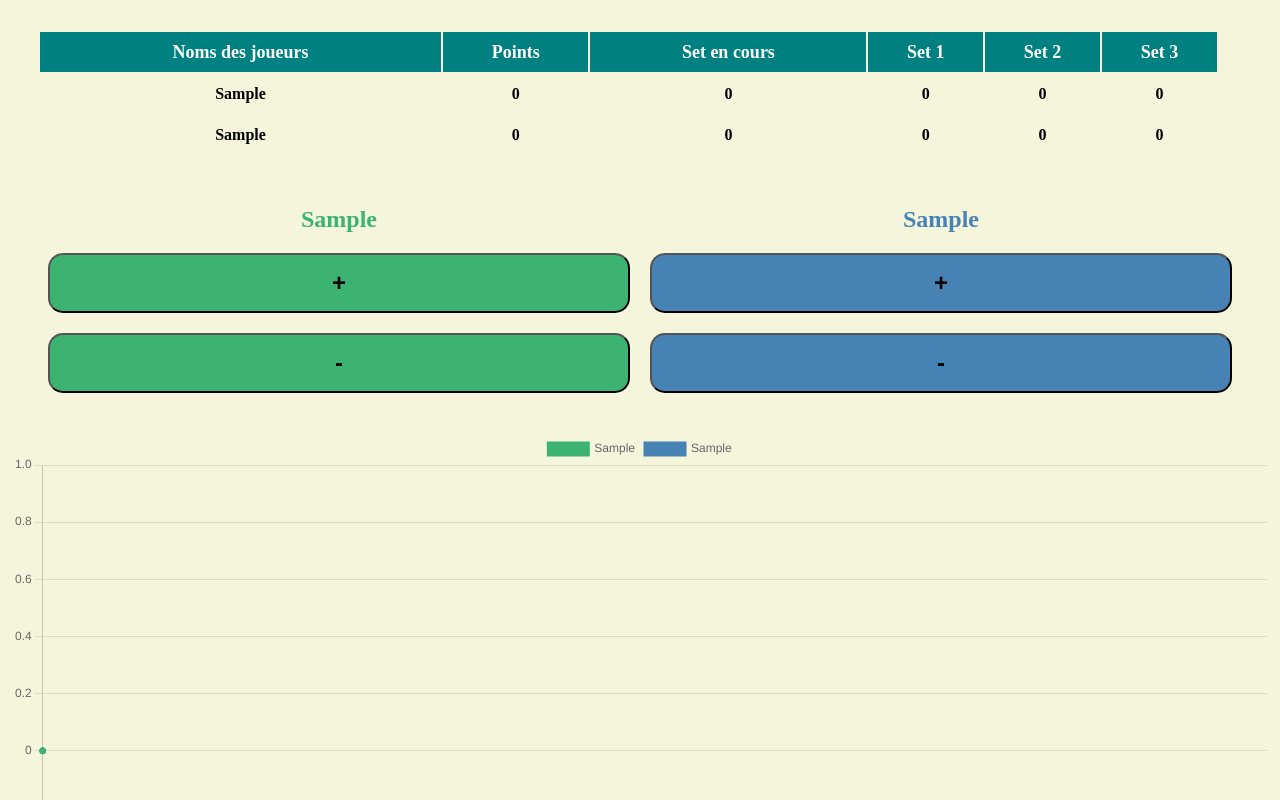
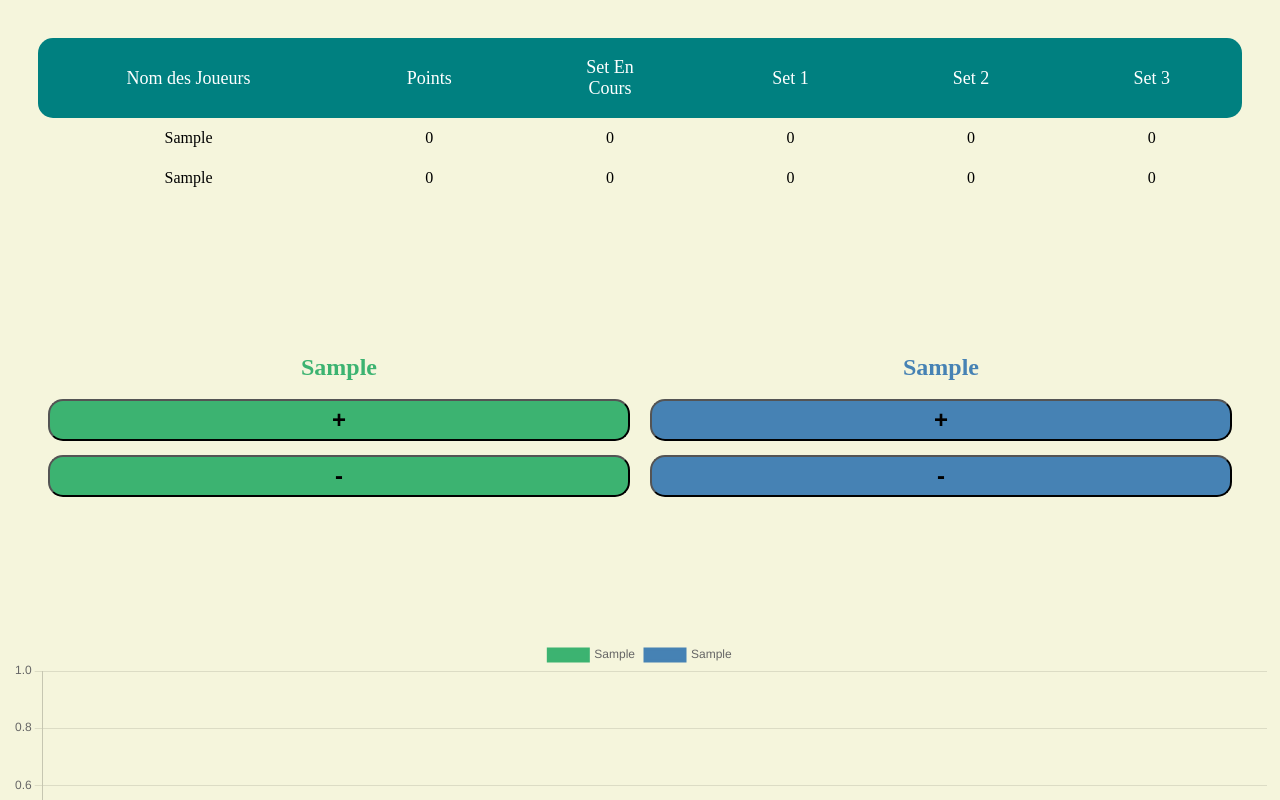
Before and after one commit to DavidMora85/davidmora85.github.io, a plain HTML site: page index.html in a window 1280 px wide. Both pictures are taken after typing "Sample", "Sample" into the empty fields and a click on the input "Valider". Shown: the top 800 px of the page. Drawn offline with nearby package versions, Linux system fonts and the light colour scheme.

Commit message:
Add files via upload

```diff
--- a/index.html
+++ b/index.html
@@ -29,42 +29,31 @@
         </form>
     </div>
 
-    <div>
-        <table id="panneauScore">
-            <thead>
-              <tr>
-                <th>Noms des joueurs</th>
-                <th>Points</th>
-                <th>Set en cours</th>
-                <th>Set 1</th>
-                <th>Set 2</th>
-                <th>Set 3</th>
-              </tr>
-            </thead>
-            <tbody>
-              <tr>
-                <td id="affichageNomJoueur1">Joueur 1</td>
-                <td id="scoreJeuJoueur1">0</td>
-                <td id="scoreSetEnCoursJoueur1">0</td>
-                <td id="jeuSet1Joueur1">0</td>
-                <td id="jeuSet2Joueur1">0</td>
-                <td id="jeuSet3Joueur1">0</td>
-              </tr>
-              <tr>
-                <td id="affichageNomJoueur2">Joueur 2</td>
-                <td id="scoreJeuJoueur2">0</td>
-                <td id="scoreSetEnCoursJoueur2">0</td>
-                <td id="jeuSet1Joueur2">0</td>
-                <td id="jeuSet2Joueur2">0</td>
-                <td id="jeuSet3Joueur2">0</td>
-              </tr>
-            </tbody>
-        </table>
+    <div id="fenetrePrincipale">
+        <div class="grillePanneauScore" id="panneauScore">
+          <div class="celluleScore"><div id="nomsJoueurs">Nom des Joueurs</div></div>
+          <div class="celluleScore"><div id="points">Points</div></div>
+          <div class="celluleScore"><div id="setEnCours">Set En Cours</div></div>
+          <div class="celluleScore"><div id="set1">Set 1</div></div>
+          <div class="celluleScore"><div id="set2">Set 2</div></div>
+          <div class="celluleScore"><div id="set3">Set 3</div></div>
+          <div class="celluleScore"><div id="affichageNomJoueur1">Joueur 1</div></div>
+          <div class="celluleScore"><div id="scoreJeuJoueur1">0</div></div>
+          <div class="celluleScore"><div id="scoreSetEnCoursJoueur1">0</div></div>
+          <div class="celluleScore"><div id="jeuSet1Joueur1">0</div></div>
+          <div class="celluleScore"><div id="jeuSet2Joueur1">0</div></div>
+          <div class="celluleScore"><div id="jeuSet3Joueur1">0</div></div>
+          <div class="celluleScore"><div id="affichageNomJoueur2">Joueur 2</div></div>
+          <div class="celluleScore"><div id="scoreJeuJoueur2">0</div></div>
+          <div class="celluleScore"><div id="scoreSetEnCoursJoueur2">0</div></div>
+          <div class="celluleScore"><div id="jeuSet1Joueur2">0</div></div>
+          <div class="celluleScore"><div id="jeuSet2Joueur2">0</div></div>
+          <div class="celluleScore"><div id="jeuSet3Joueur2">0</div></div>
         </div>
 
         <div id="panneauBoutons">
-        <p id="affNomJoueur1"><strong>Joueur 1</strong></p>
-        <p id="affNomJoueur2"><strong>Joueur 2</strong></p>
+            <div id="affNomJoueur1">Joueur 1</div>
+            <div id="affNomJoueur2">Joueur 2</div>
             <button id="plusJoueur1">+</button>
             <button id="moinsJoueur1">-</button>
             <button id="plusJoueur2">+</button>
@@ -74,6 +63,7 @@
         <div id="graphe">
             <canvas id="monGraphique"></canvas>
         </div>
+    </div>
 
     <script src="https://cdnjs.cloudflare.com/ajax/libs/Chart.js/3.8.0/chart.min.js"></script>
     <script src="./index.js"></script>
--- a/index.js
+++ b/index.js
@@ -7,6 +7,7 @@ var formatMatch = document.getElementById('formatMatch');
 const valider = document.getElementById('valider');
 
 //Liaison des divisions masquées
+var fenetrePrincipale = document.getElementById('fenetrePrincipale');
 var panneauScore = document.getElementById('panneauScore');
 var panneauBoutons = document.getElementById('panneauBoutons');
 var graphe = document.getElementById('graphe');
@@ -44,9 +45,7 @@ valider.addEventListener('click', (e) => {
         //Modification de la page
         h1.style.display = "none";
         formulaire.style.display = "none";
-        panneauScore.style.visibility = "visible";
-        panneauBoutons.style.visibility = "visible";
-        graphe.style.visibility = "visible";
+        fenetrePrincipale.style.visibility = "visible";
     }
     else {
         alert('Veuillez rentrer un nom pour chaque joueur');
--- a/style.css
+++ b/style.css
@@ -16,10 +16,17 @@ form {
 }
 
 input {
+    border: 1px solid grey;
+    border-radius: 10px;
     width: 100%;
     padding: 12px 20px;
     margin: 8px 0;
     box-sizing: border-box;
+}
+
+#nomJoueur1:hover, #nomJoueur2:hover {
+    box-shadow: 0 0 15px 5px rgba(0, 0, 0, 0.2);
+    transition: all 0.1s ease-out;
 }
 
 select {
@@ -30,49 +37,227 @@ select {
 }
 
 input[type=submit] {
-    border-radius: 10px;
+    border: none;
+    font-size: 1.2rem;
     font-weight: bold;
     color: white;
     background-color: teal;
 }
 
-thead {
-    background-color: teal;
-    color: white;
-    height: 40px;
-    font-size: large;
+#fenetrePrincipale {
+    display: grid;
+    visibility: hidden;
+    grid-template-columns: 1fr;
+    grid-template-rows: 30% 30% 40%;
+    grid-template-areas:
+        "score"
+        "boutons"
+        "graphe";
 }
 
-tbody {
-    height: 80px;
-    font-weight: bold;
+.grillePanneauScore {
+    display: grid;
+    height: 20vh;
+    padding: 10px;
+    margin: 20px;
+    margin-bottom: 10px;
+    text-align: center;
+    grid-template-columns: 25% 15% 15% 15% 15% 15%;
+    grid-template-rows: 50% 25% 25%;
+    grid-template-areas:
+        "nomsJoueurs points setEnCours set1 set2 set3"
+        "affichageNomJoueur1 scoreJeuJoueur1 scoreSetEnCoursJoueur1 scoreSet1Joueur1 scoreSet2Joueur1 scoreSet3Joueur1"
+        "affichageNomJoueur2 scoreJeuJoueur2 scoreSetEnCoursJoueur2 scoreSet1Joueur2 scoreSet2Joueur2 scoreSet3Joueur2";
+    grid-area: score;
 }
 
-#panneauScore {
-    visibility: hidden;
-    padding: 10px;
-    margin: 20px;
-    width: 95%;
-    column-width: auto;
-    text-align: center;
+.celluleScore {
+    position: relative;
+}
+
+.celluleScore:nth-child(-n+6) {
+    background-color: teal;
+}
+
+.celluleScore:nth-child(1) {
+    border-radius: 15px 0 0 15px;
+}
+
+.celluleScore:nth-child(6) {
+    border-radius: 0 15px 15px 0;
+}
+
+#nomsJoueurs {
+    position: absolute;
+    color: white;
+    top: 50%;
+    left: 50%;
+    transform: translate(-50%, -50%);
+    font-size: large;
+    grid-area: nomsJoueurs;
+}
+
+#points {
+    position: absolute;
+    color: white;
+    top: 50%;
+    left: 50%;
+    transform: translate(-50%, -50%);
+    font-size: large;
+    grid-area: points;
+}
+
+#setEnCours {
+    position: absolute;
+    color: white;
+    top: 50%;
+    left: 50%;
+    transform: translate(-50%, -50%);
+    font-size: large;
+    grid-area: setEnCours;
+}
+
+#set1 {
+    position: absolute;
+    color: white;
+    top: 50%;
+    left: 50%;
+    transform: translate(-50%, -50%);
+    font-size: large;
+    grid-area: set1;
+}
+
+#set2 {
+    position: absolute;
+    color: white;
+    top: 50%;
+    left: 50%;
+    transform: translate(-50%, -50%);
+    font-size: large;
+    grid-area: set2;
+}
+
+#set3 {
+    position: absolute;
+    color: white;
+    top: 50%;
+    left: 50%;
+    transform: translate(-50%, -50%);
+    font-size: large;
+    grid-area: set3;
+}
+
+#affichageNomJoueur1 {
+    position: absolute;
+    top: 50%;
+    left: 50%;
+    transform: translate(-50%, -50%);
+    grid-area: affichageNomJoueur1;
+}
+
+#scoreJeuJoueur1 {
+    position: absolute;
+    top: 50%;
+    left: 50%;
+    transform: translate(-50%, -50%);
+    grid-area: scoreJeuJoueur1;
+}
+
+#scoreSetEnCoursJoueur1 {
+    position: absolute;
+    top: 50%;
+    left: 50%;
+    transform: translate(-50%, -50%);
+    grid-area: scoreSetEnCoursJoueur1;
+}
+
+#jeuSet1Joueur1 {
+    position: absolute;
+    top: 50%;
+    left: 50%;
+    transform: translate(-50%, -50%);
+    grid-area: scoreSet1Joueur1;
+}
+
+#jeuSet2Joueur1 {
+    position: absolute;
+    top: 50%;
+    left: 50%;
+    transform: translate(-50%, -50%);
+    grid-area: scoreSet2Joueur1;
+}
+
+#jeuSet3Joueur1 {
+    position: absolute;
+    top: 50%;
+    left: 50%;
+    transform: translate(-50%, -50%);
+    grid-area: scoreSet3Joueur1;
+}
+
+#affichageNomJoueur2 {
+    position: absolute;
+    top: 50%;
+    left: 50%;
+    transform: translate(-50%, -50%);
+    grid-area: affichageNomJoueur2;
+}
+
+#scoreJeuJoueur2 {
+    position: absolute;
+    top: 50%;
+    left: 50%;
+    transform: translate(-50%, -50%);
+    grid-area: scoreJeuJoueur2;
+}
+
+#scoreSetEnCoursJoueur2 {
+    position: absolute;
+    top: 50%;
+    left: 50%;
+    transform: translate(-50%, -50%);
+    grid-area: scoreSetEnCoursJoueur2;
+}
+
+#jeuSet1Joueur2 {
+    position: absolute;
+    top: 50%;
+    left: 50%;
+    transform: translate(-50%, -50%);
+    grid-area: scoreSet1Joueur2;
+}
+
+#jeuSet2Joueur2 {
+    position: absolute;
+    top: 50%;
+    left: 50%;
+    transform: translate(-50%, -50%);
+    grid-area: scoreSet2Joueur2;
+}
+
+#jeuSet3Joueur2 {
+    position: absolute;
+    top: 50%;
+    left: 50%;
+    transform: translate(-50%, -50%);
+    grid-area: scoreSet3Joueur2;
 }
 
 #panneauBoutons {
-    visibility: hidden;
     display: grid;
+    align-items: center;
+    height: 20vh;
     margin: 20px;
+    margin-top: 10px;
     padding: 10px;
     text-align: center;
     grid-template-columns: 1fr 1fr;
-    grid-template-rows: 0.6fr 1.7fr 1.7fr;
+    grid-template-rows: 30% 35% 35%;
     grid-template-areas:
         "j1 j2"
         "pj1 pj2"
         "mj1 mj2";
-}
-
-#graphe {
-    visibility: hidden;
+    grid-area: boutons;
 }
 
 #affNomJoueur1 {
@@ -80,7 +265,7 @@ tbody {
     font-weight: bold;
     color: mediumseagreen;
     margin: 0;
-    padding: 10px;
+    padding: 5px;
     grid-area: j1;
 }
 
@@ -89,7 +274,7 @@ tbody {
     font-weight: bold;
     color : steelblue;
     margin: 0;
-    padding: 10px;
+    padding: 5px;
     grid-area: j2;
 }
 
@@ -132,3 +317,7 @@ tbody {
     grid-area: mj2;
     border-radius: 15px;
 }
+
+#graphe {
+    grid-area: graphe;
+}
```
Lines whose indentation alone changed are shown as unchanged.
